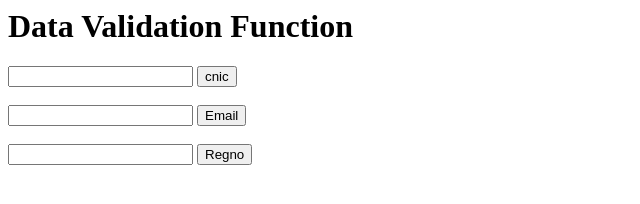
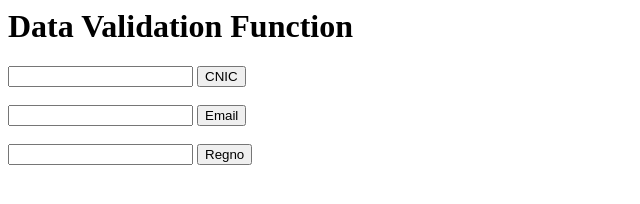
Before and after one commit to Wesal025/Study, a plain HTML site: page Validation/verify.html in a window 1280 px wide. Shown: the full height of the page, 0-640 px from the left. Drawn offline with Linux system fonts and the light colour scheme.

Commit message:
Update verify.html

```diff
--- a/Validation/verify.html
+++ b/Validation/verify.html
@@ -53,7 +53,7 @@
 
 
             <input type="text" name="Tdata">
-            <button onclick="validate()">cnic</button> <br><br>
+            <button onclick="validate()">CNIC</button> <br><br>
 
             <input type="text" name="Edata">
             <button onclick="Email()">Email</button> <br><br>
```
